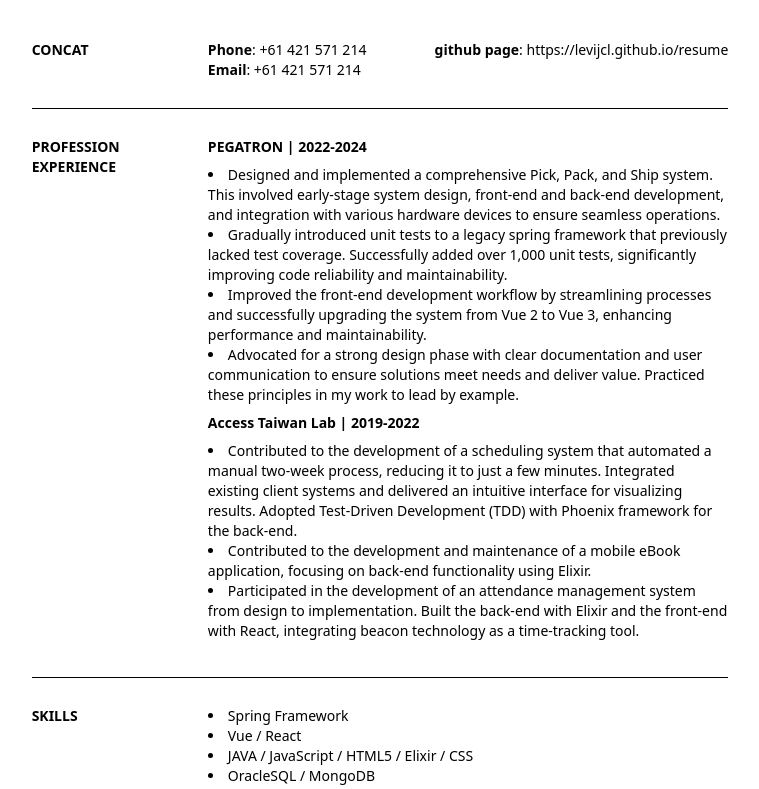
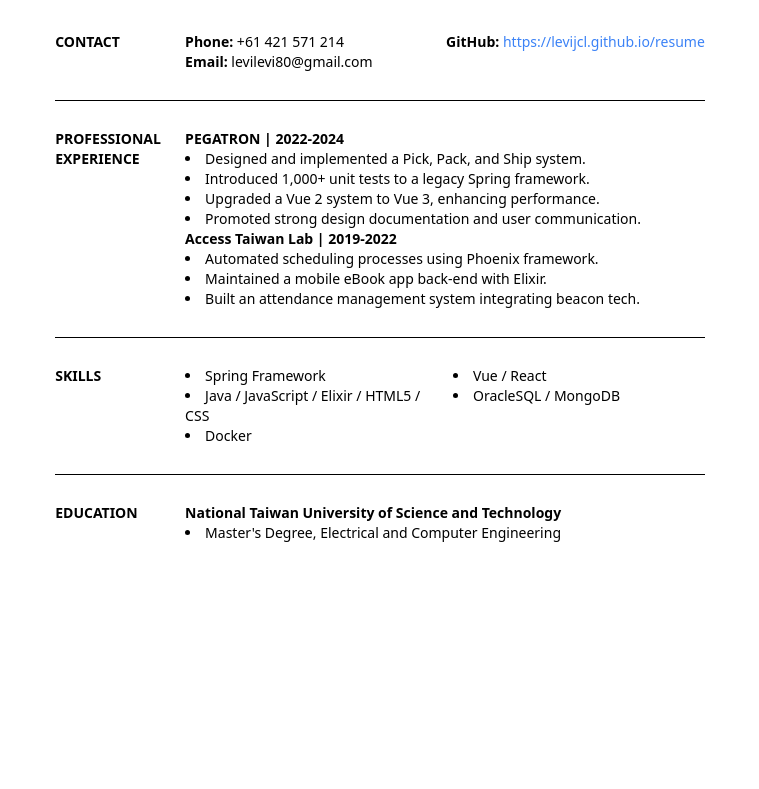
Before and after one commit to levijcl/resume, a website: page index.html in a window 1280 px wide. Shown: the part 76-865 px from the top of the page, without its empty margins (260-1019 px from the left). After the commit the page ends 800 px from the top, so only its background shows below. Drawn offline with Linux system fonts and the light colour scheme.

Commit message:
Refactor

```diff
--- a/index.html
+++ b/index.html
@@ -1,128 +1,99 @@
 <!DOCTYPE html>
-<html>
+<html lang="en">
   <head>
     <meta charset="UTF-8" />
     <meta name="viewport" content="width=device-width, initial-scale=1.0" />
     <link href="./src/output.css" rel="stylesheet" />
+    <title>Resume</title>
   </head>
-  <body class="sm:flex sm:content-end sm:flex-col sm:items-center">
+  <body class="flex flex-col items-center sm:content-end">
     <div class="text-sm pt-7 px-5 sm:min-w-[595px] sm:px-0">
-      <header class="mb-4 sm:flex sm:mb-12 sm:items-center">
-        <h1 class="text-2xl font-bold mb-2 sm:flex-1">Levi Chiang</h1>
-        <h2>Software Developer</h2>
+      <!-- Header Section -->
+      <header class="mb-8 sm:flex sm:items-center sm:mb-12">
+        <h1 class="text-2xl font-bold sm:flex-1">Levi Chiang</h1>
+        <h2 class="text-lg">Software Developer</h2>
       </header>
-      <section class="sm:flex sm:justify-between">
-        <div class="mb-2 sm:mb-0 sm:basis-1/6">
-          <strong>CONCAT</strong>
-        </div>
+      <!-- Contact Section -->
+      <section class="sm:flex sm:justify-between mb-7">
+        <div class="font-bold mb-2 sm:mb-0 sm:basis-1/5">CONTACT</div>
         <div class="grid grid-cols-1 sm:grid-cols-3 sm:flex-1 max-w-prose">
-          <p><strong>Phone</strong>: +61 421 571 214</p>
+          <p><strong>Phone:</strong> +61 421 571 214</p>
           <p class="sm:col-span-2 sm:justify-self-end">
-            <strong>github page</strong
-            ><a href="https://levijcl.github.io/resume"
-              >: https://levijcl.github.io/resume</a
+            <strong>GitHub:</strong>
+            <a
+              href="https://levijcl.github.io/resume"
+              class="text-blue-500 hover:underline"
+              >https://levijcl.github.io/resume</a
             >
           </p>
-          <p><strong>Email</strong>: +61 421 571 214</p>
+          <p class="text-nowrap">
+            <strong>Email:</strong> levilevi80@gmail.com
+          </p>
         </div>
       </section>
-      <section class="my-7">
-        <hr class="border-black w-full" />
-      </section>
-      <section class="text-sm sm:flex sm:justify-between">
-        <div class="mb-2 sm:mb-0 sm:basis-1/6">
-          <strong>PROFESSION EXPERIENCE</strong>
+      <hr class="border-black mb-7" />
+      <!-- Professional Experience Section -->
+      <section class="sm:flex sm:justify-between mb-7">
+        <div class="font-bold mb-2 sm:mb-0 sm:basis-1/5">
+          PROFESSIONAL EXPERIENCE
         </div>
         <div class="sm:flex-1 max-w-prose">
-          <div class="mb-2">
-            <strong>PEGATRON | 2022-2024</strong>
-          </div>
+          <div>
+            <p><strong>PEGATRON | 2022-2024</strong></p>
             <ul class="list-disc list-inside">
+              <li>Designed and implemented a Pick, Pack, and Ship system.</li>
               <li>
-              Designed and implemented a comprehensive Pick, Pack, and Ship
-              system. This involved early-stage system design, front-end and
-              back-end development, and integration with various hardware
-              devices to ensure seamless operations.
+                Introduced 1,000+ unit tests to a legacy Spring framework.
               </li>
+              <li>Upgraded a Vue 2 system to Vue 3, enhancing performance.</li>
               <li>
-              Gradually introduced unit tests to a legacy spring framework that
-              previously lacked test coverage. Successfully added over 1,000
-              unit tests, significantly improving code reliability and
-              maintainability.
-            </li>
-            <li>
-              Improved the front-end development workflow by streamlining
-              processes and successfully upgrading the system from Vue 2 to Vue
-              3, enhancing performance and maintainability.
-            </li>
-            <li>
-              Advocated for a strong design phase with clear documentation and
-              user communication to ensure solutions meet needs and deliver
-              value. Practiced these principles in my work to lead by example.
+                Promoted strong design documentation and user communication.
               </li>
             </ul>
-          <div class="my-2">
-            <div class="mb-2">
-              <strong>Access Taiwan Lab | 2019-2022</strong>
           </div>
+          <div>
+            <p><strong>Access Taiwan Lab | 2019-2022</strong></p>
             <ul class="list-disc list-inside">
+              <li>Automated scheduling processes using Phoenix framework.</li>
+              <li>Maintained a mobile eBook app back-end with Elixir.</li>
               <li>
-                Contributed to the development of a scheduling system that
-                automated a manual two-week process, reducing it to just a few
-                minutes. Integrated existing client systems and delivered an
-                intuitive interface for visualizing results. Adopted Test-Driven
-                Development (TDD) with Phoenix framework for the back-end.
-              </li>
-              <li>
-                Contributed to the development and maintenance of a mobile eBook
-                application, focusing on back-end functionality using Elixir.
-              </li>
-              <li>
-                Participated in the development of an attendance management
-                system from design to implementation. Built the back-end with
-                Elixir and the front-end with React, integrating beacon
-                technology as a time-tracking tool.
+                Built an attendance management system integrating beacon tech.
               </li>
             </ul>
           </div>
         </div>
       </section>
-      <section class="my-7">
-        <hr class="border-black w-full" />
-      </section>
-      <section class="sm:flex sm:justify-between">
-        <div class="mb-2 sm:mb-0 sm:basis-1/6">
-          <strong>SKILLS</strong>
-        </div>
+      <hr class="border-black mb-7" />
+      <!-- Skills Section -->
+      <section class="sm:flex sm:justify-between mb-7">
+        <div class="font-bold mb-2 sm:mb-0 sm:basis-1/5">SKILLS</div>
         <div class="sm:flex-1 max-w-prose">
-          <ul class="list-disc list-inside">
+          <ul
+            class="list-disc list-inside grid grid-cols-1 sm:grid-cols-2 gap-x-4"
+          >
             <li>Spring Framework</li>
             <li>Vue / React</li>
-            <li>JAVA / JavaScript / HTML5 / Elixir / CSS</li>
+            <li>Java / JavaScript / Elixir / HTML5 / CSS</li>
             <li>OracleSQL / MongoDB</li>
             <li>Docker</li>
           </ul>
         </div>
       </section>
-      <section class="my-7">
-        <hr class="border-black w-full" />
-      </section>
-      <section class="sm:flex sm:justify-between">
-        <div class="mb-2 sm:mb-0 sm:basis-1/6">
-          <strong>EDUCATION</strong>
-        </div>
+      <hr class="border-black mb-7" />
+      <!-- Education Section -->
+      <section class="mb-12 sm:flex sm:justify-between">
+        <div class="font-bold mb-2 sm:mb-0 sm:basis-1/5">EDUCATION</div>
         <div class="sm:flex-1 max-w-prose">
-          <div class="mb-2">
+          <p>
             <strong
               >National Taiwan University of Science and Technology</strong
             >
-          </div>
+          </p>
           <ul class="list-disc list-inside">
             <li>Master's Degree, Electrical and Computer Engineering</li>
           </ul>
         </div>
       </section>
-      <footer class="mt-12"></footer>
     </div>
   </body>
 </html>
```
Also changed, not shown: src/output.css. Lines whose indentation alone changed are shown as unchanged.
